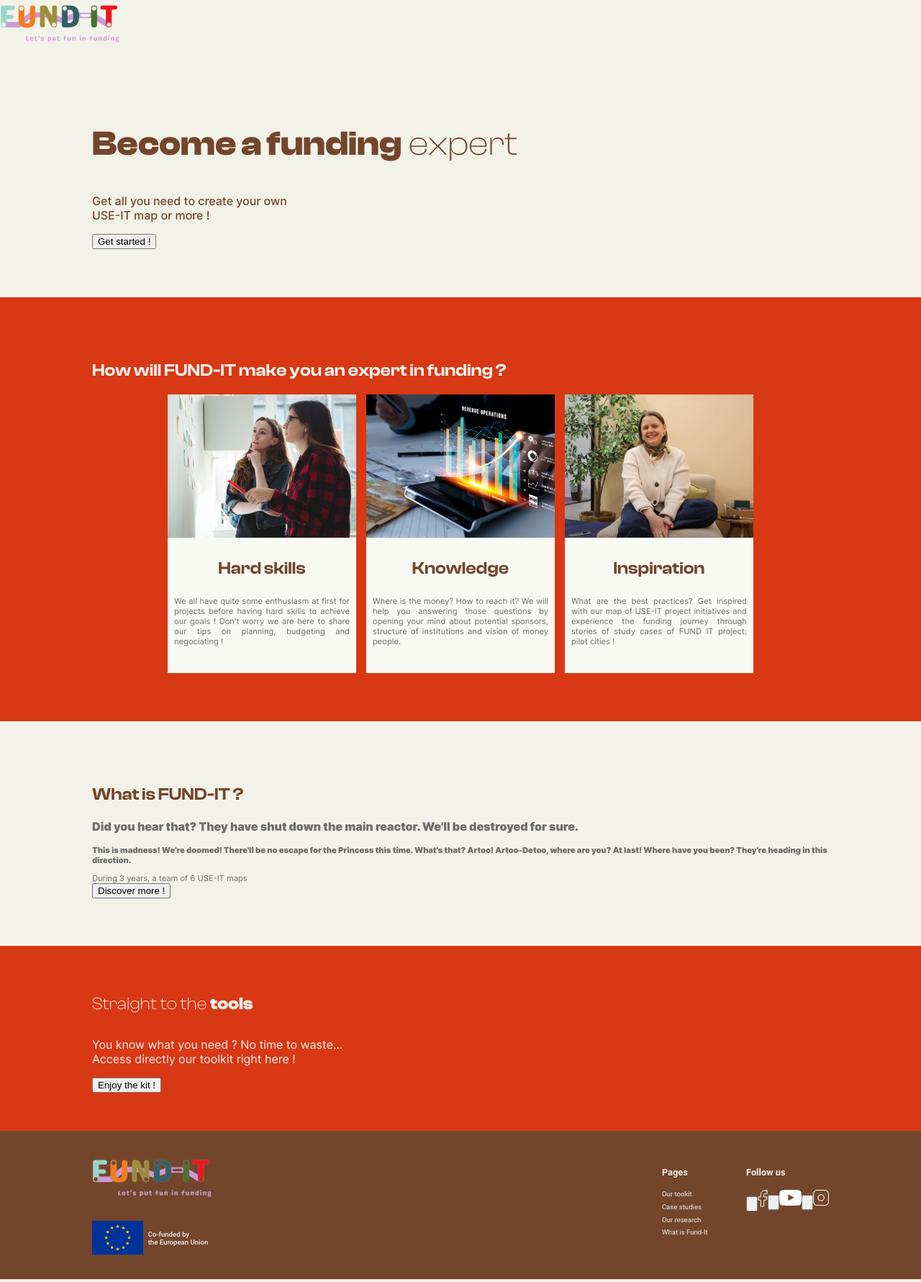
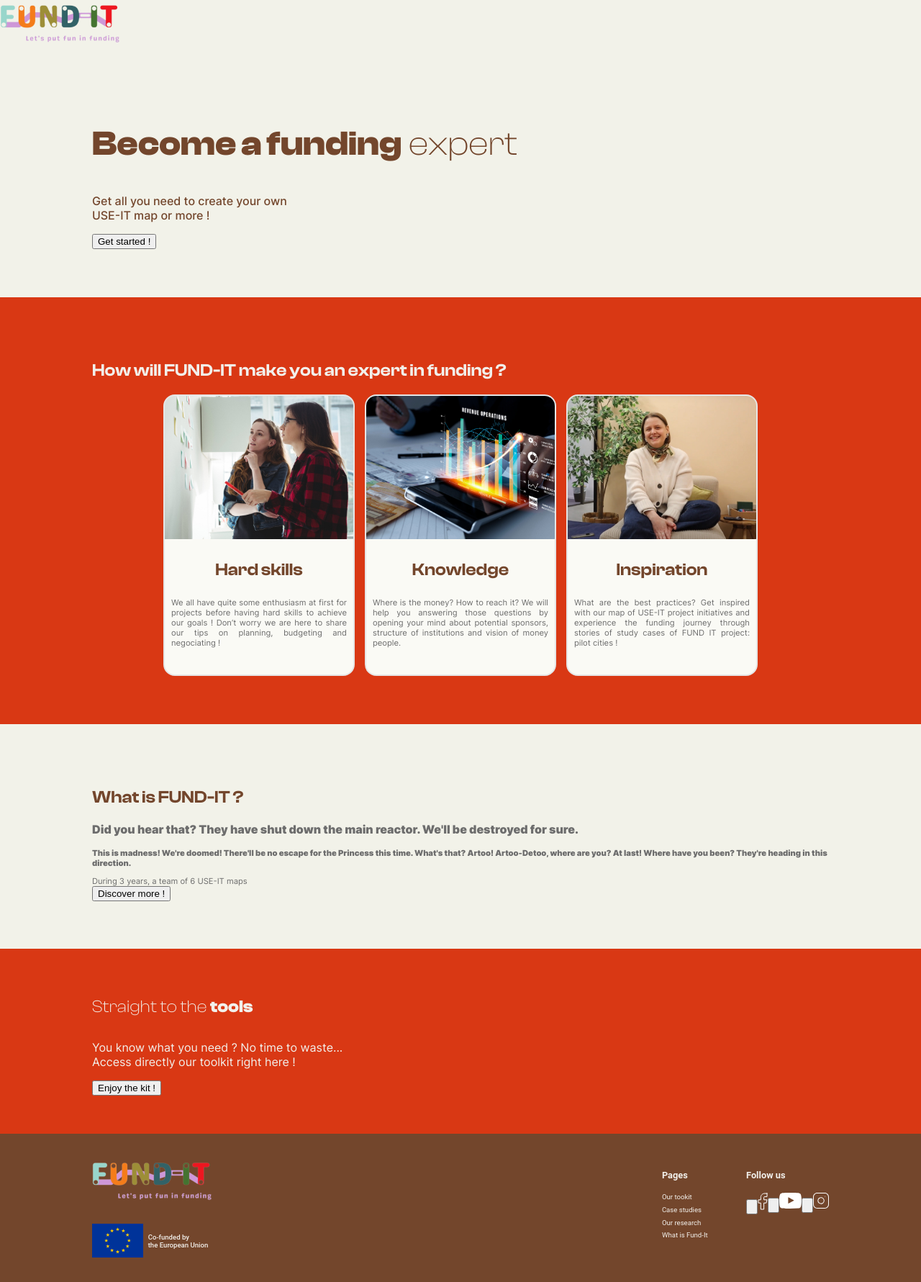
Before and after one commit to useiteurope/fund-it-website, a Jekyll site: the page built from index.html, in a window 1280 px wide. Shown: the whole page at 72% size. Built offline with Jekyll 4.4.1, drawn with Linux system fonts in a browser that asks for light colours.

Commit message:
💄 nice cards borders.

```diff
--- a/_sass/_colors.sass
+++ b/_sass/_colors.sass
@@ -8,3 +8,4 @@ $text-color: #73462C
 $text-color-light: #6D6D6D
 
 $card-color: #FAFAF5
+$card-border-color: #E6E6E6
--- a/_sass/_home.sass
+++ b/_sass/_home.sass
@@ -30,6 +30,9 @@ section
         background-color: $card-color
         width: 197pt
         min-width: 197pt
+        border: 2pt solid $card-border-color
+        border-radius: 12pt
+        overflow: clip
 
         img
             object-fit: cover
```
